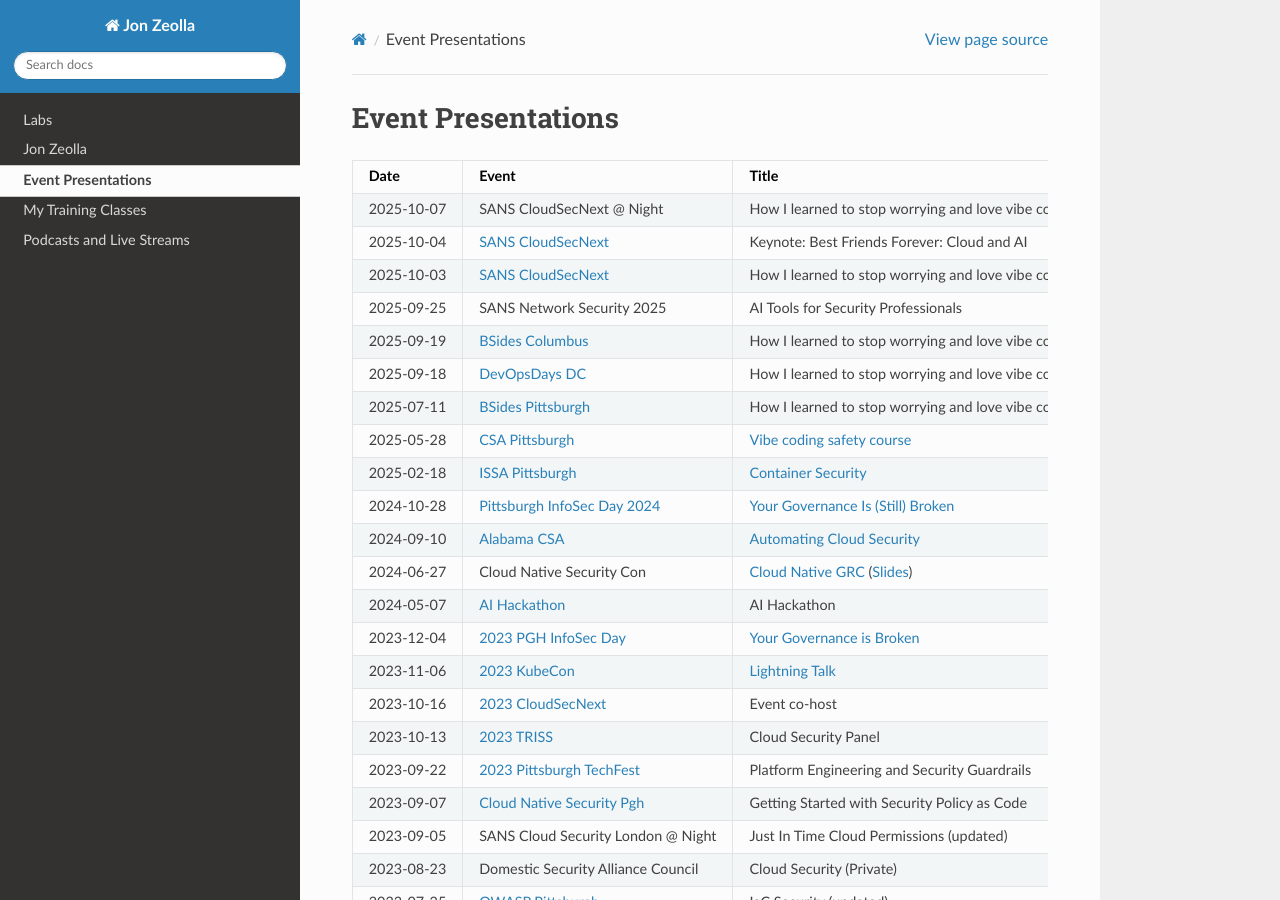
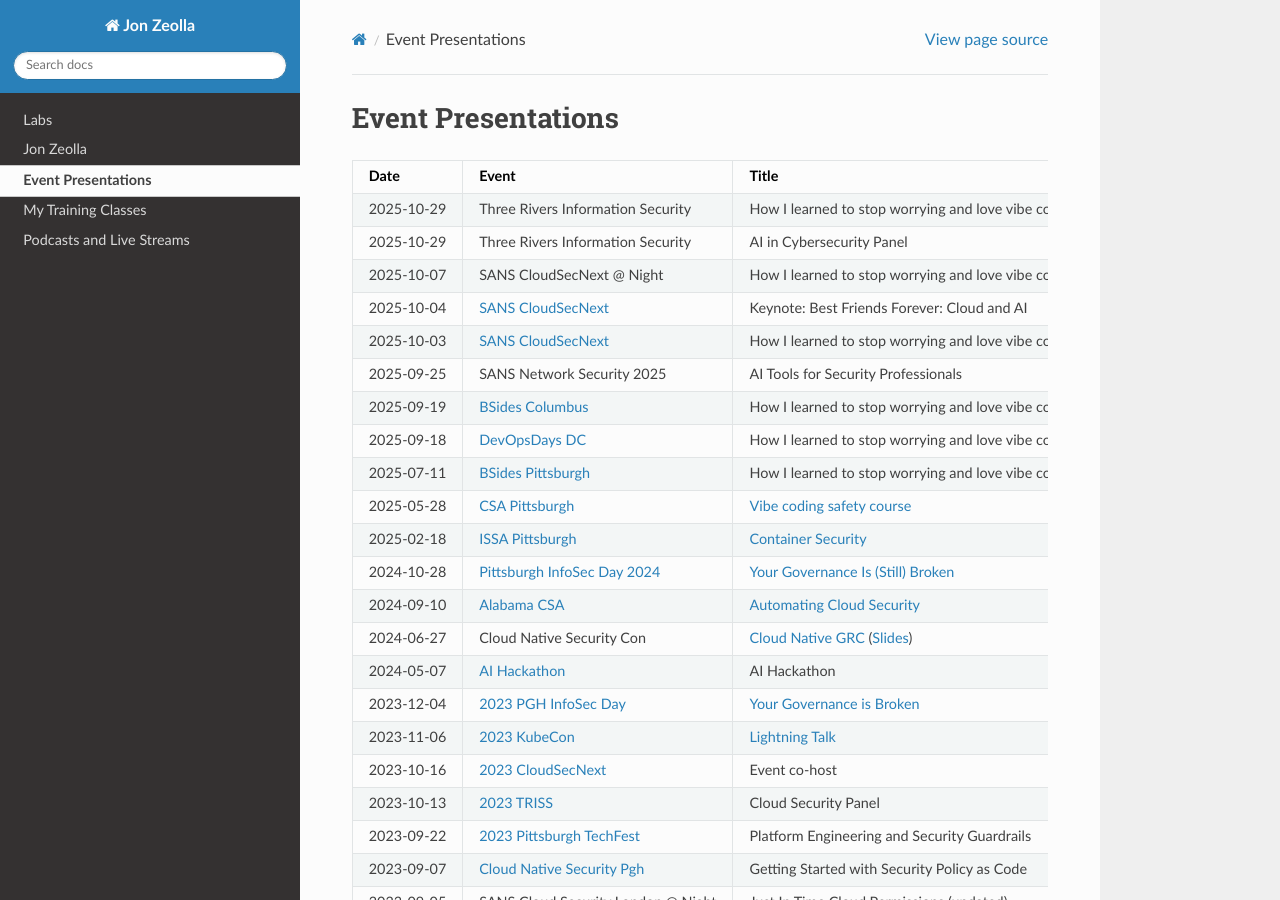
Before and after one commit to JonZeolla/JonZeolla.github.io, a Sphinx documentation site: the page built from docs/ref/jz-content.md, in a window 1280 px wide and 900 px high. Built offline with Sphinx 7.4.7 and the Read the Docs theme 3.1.0, drawn with Linux system fonts in a browser that asks for light colours.

```diff
--- a/docs/ref/jz-content.md
+++ b/docs/ref/jz-content.md
@@ -9,6 +9,8 @@
 
 | Date       | Event                                        | Title                                                                 |
 | ---------- | -------------------------------------------- | --------------------------------------------------------------------- |
+| 2025-10-29 | Three Rivers Information Security            | How I learned to stop worrying and love vibe coding                   |
+| 2025-10-29 | Three Rivers Information Security            | AI in Cybersecurity Panel                                             |
 | 2025-10-07 | SANS CloudSecNext @ Night                    | How I learned to stop worrying and love vibe coding: security edition |
 | 2025-10-04 | [SANS CloudSecNext][2025-CloudSecNext]       | Keynote: Best Friends Forever: Cloud and AI                           |
 | 2025-10-03 | [SANS CloudSecNext][2025-CloudSecNext]       | How I learned to stop worrying and love vibe coding: security edition |
```
